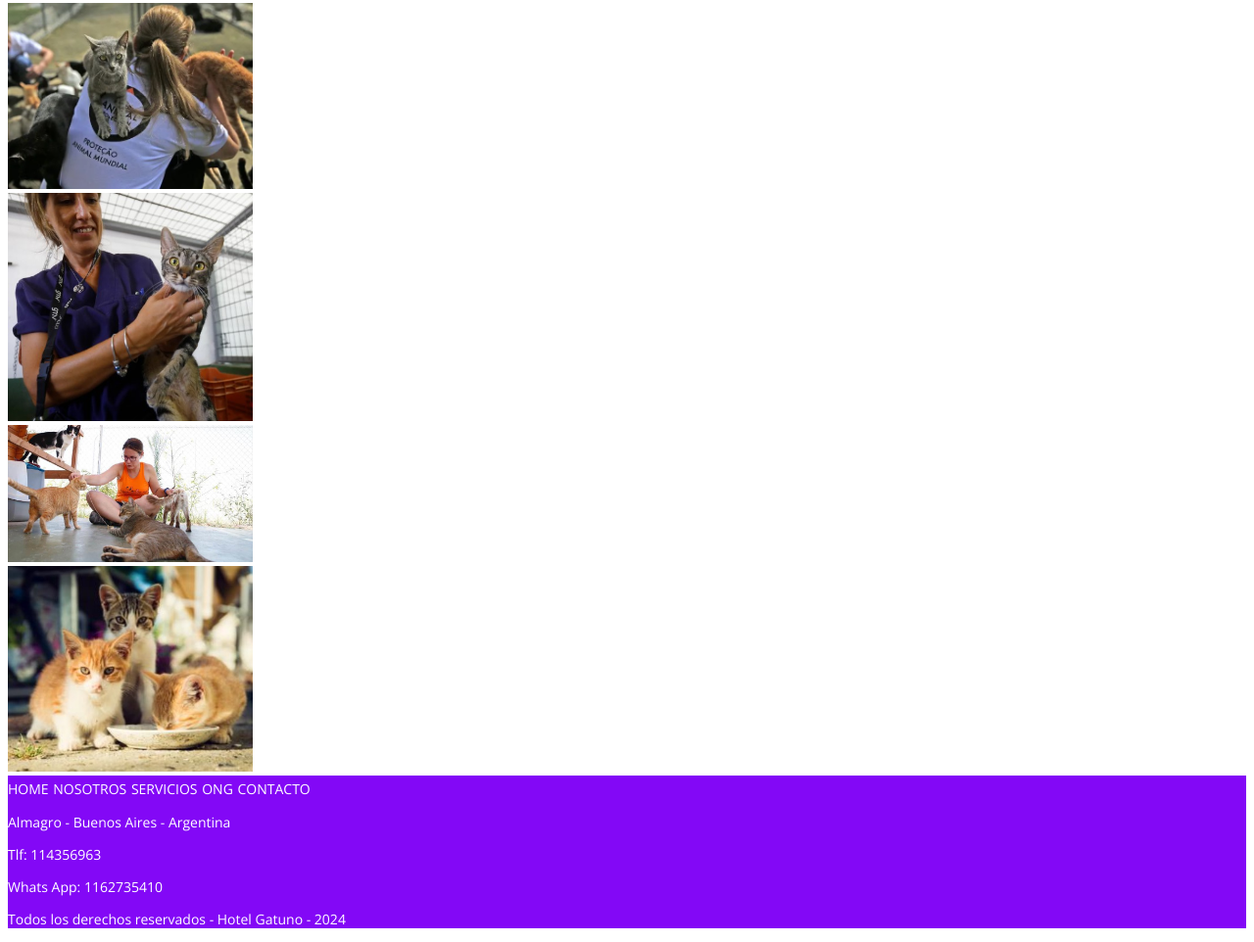
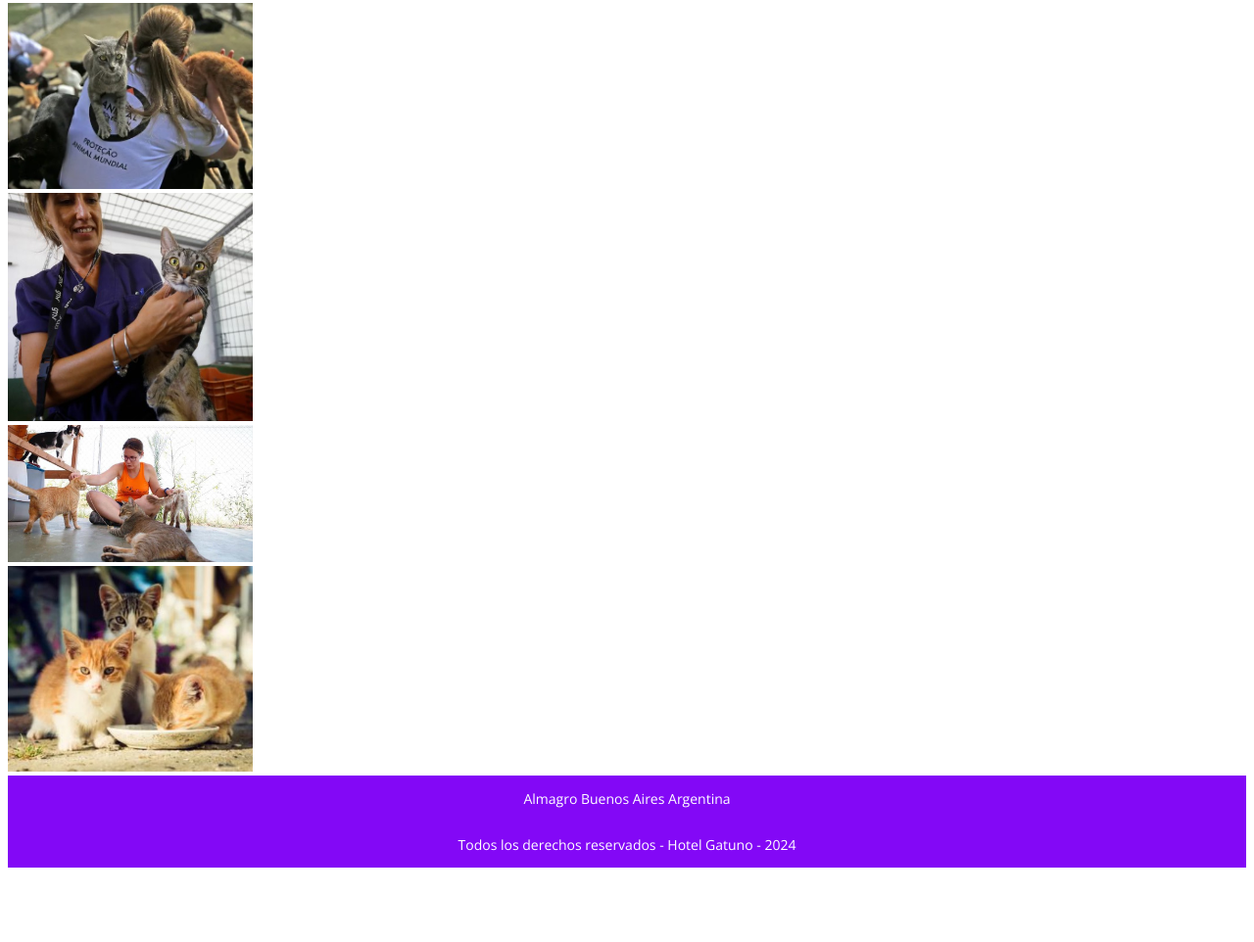
Before and after one commit to malulira/2da-marialira-hotelgatuno, a plain HTML site: page pages/ong.html in a window 1280 px wide. Shown: the part 855-1817 px from the top of the page at 98% size. After the commit the page ends 1749 px from the top, so only its background shows below. Drawn offline with nearby package versions, Linux system fonts and the light colour scheme; a web font is replaced by a local one.

Commit message:
modificacion en el footer y css

```diff
--- a/css/style.css
+++ b/css/style.css
@@ -91,14 +91,21 @@ h2 {color: #6e03d3;
     color: rgb(255, 255, 255);
 }
 
-.pie p {
-    color: rgb(255, 255, 255);
+.pie {
+    display: flex;
+    color: #ffffff;
+    display: flex;
+    justify-content: center;
+    flex-direction: column;
+
 }
 
-.pie a {
-    text-decoration: none;
-    color: #ffffff;
+.pie p{
+    display: flex;
+    justify-content: center;
+
 }
+
 
 .art-contacto {
     height: 250;
--- a/pages/ong.html
+++ b/pages/ong.html
@@ -15,6 +15,7 @@
     <title>Hotel Gatuno</title>
 </head>
 <body>
+  <div>
     <header>
         <img src="../assets/Logo Hotel Gatuno.jpg" alt="Logo Hotel Gatuno">
         <p>El mejor lugar despues del hogar</p>
@@ -59,18 +60,12 @@
             <img src="../assets/4-ong.jpg" alt="Gatitos del refugio">
         </article>
     </section>
- </main>
-     <footer class="pie">
-        <a href="../index.html">HOME</a>
-        <a href="./nosotros.html">NOSOTROS</a>
-        <a href="./servicios.html">SERVICIOS</a>
-        <a href="./ong.html">ONG</a>
-        <a href="./contacto.html">CONTACTO</a>
-        <p>Almagro - Buenos Aires - Argentina</p>
-        <p>Tlf: 114356963</p>
-        <p>Whats App: 1162735410</p>
+    </main>
+    <footer class="pie">
+        <p>Almagro  Buenos Aires  Argentina  </p>
         <p>Todos los derechos reservados - Hotel Gatuno - 2024</p>
     </footer>
+  </div>
 
 </body>
 </html>
```
Also changed, not shown: index.html (+3 -7 lines), pages/contacto.html (+3 -9 lines), pages/nosotros.html (+3 -8 lines), pages/servicios.html (+3 -8 lines).
